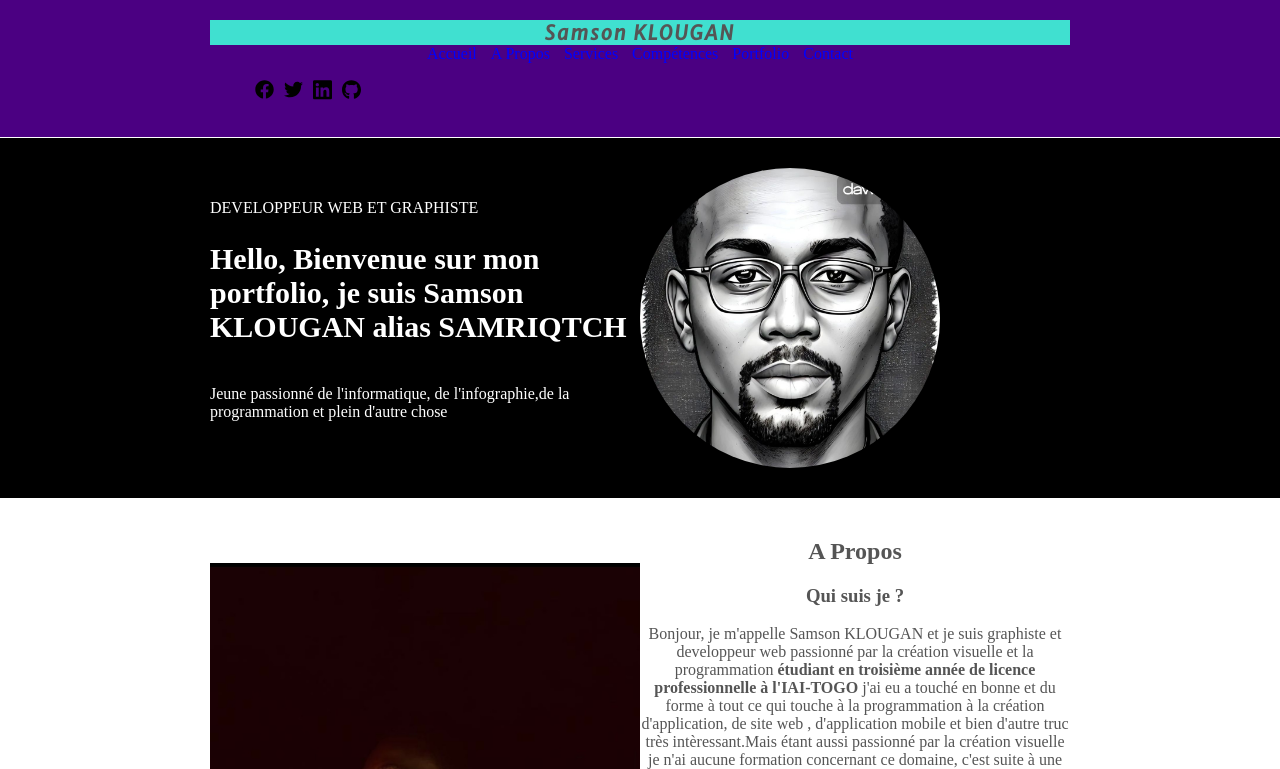
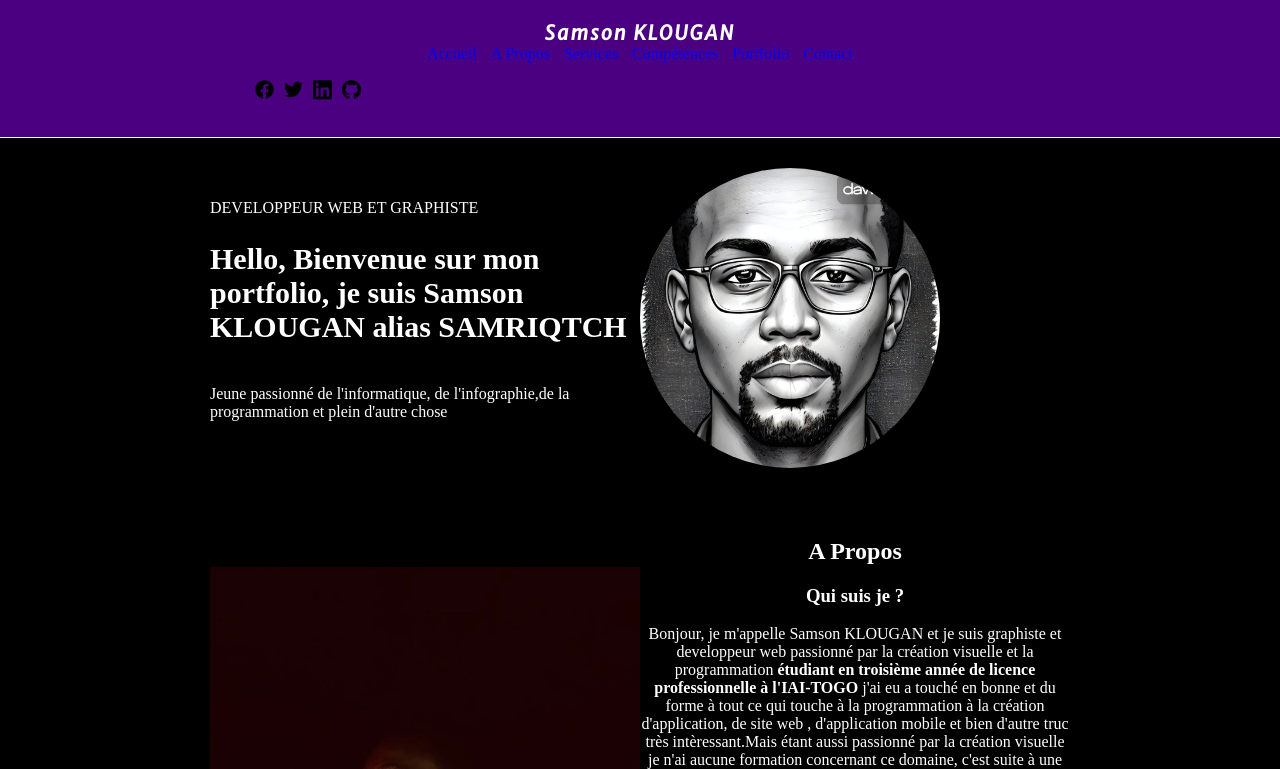
Before and after one commit to Samriqtch/Portofolio, a plain HTML site: page index.html in a window 1280 px wide. Shown: the top 769 px of the page. Drawn offline with Linux system fonts and the light colour scheme.

Commit message:
background  modifier , ainsi la couleur du title

```diff
--- a/css/global.css
+++ b/css/global.css
@@ -10,9 +10,10 @@ html {
 body {
     font-family: 'Times New Roman', Times, serif;
     font-size: 1.6rem;
-    color: #555;
+    color: white;
     margin: 0;
     text-align: center;
+    background-color: rgba(0, 0, 0, 2.5) ;
 
 }
 /*Barre de menun , accueil ,about etc ..*/
@@ -91,7 +92,8 @@ section {
     font-weight: 1000;
     font-size: 2rem;
     letter-spacing: 2px;
-    background:turquoise;
+    background-color: rgba(75, 0, 130, 29); /* Fond semi-transparent avec 50% d'opacité */
+    text-decoration-color: white;
 }
 
 .header li {
```
